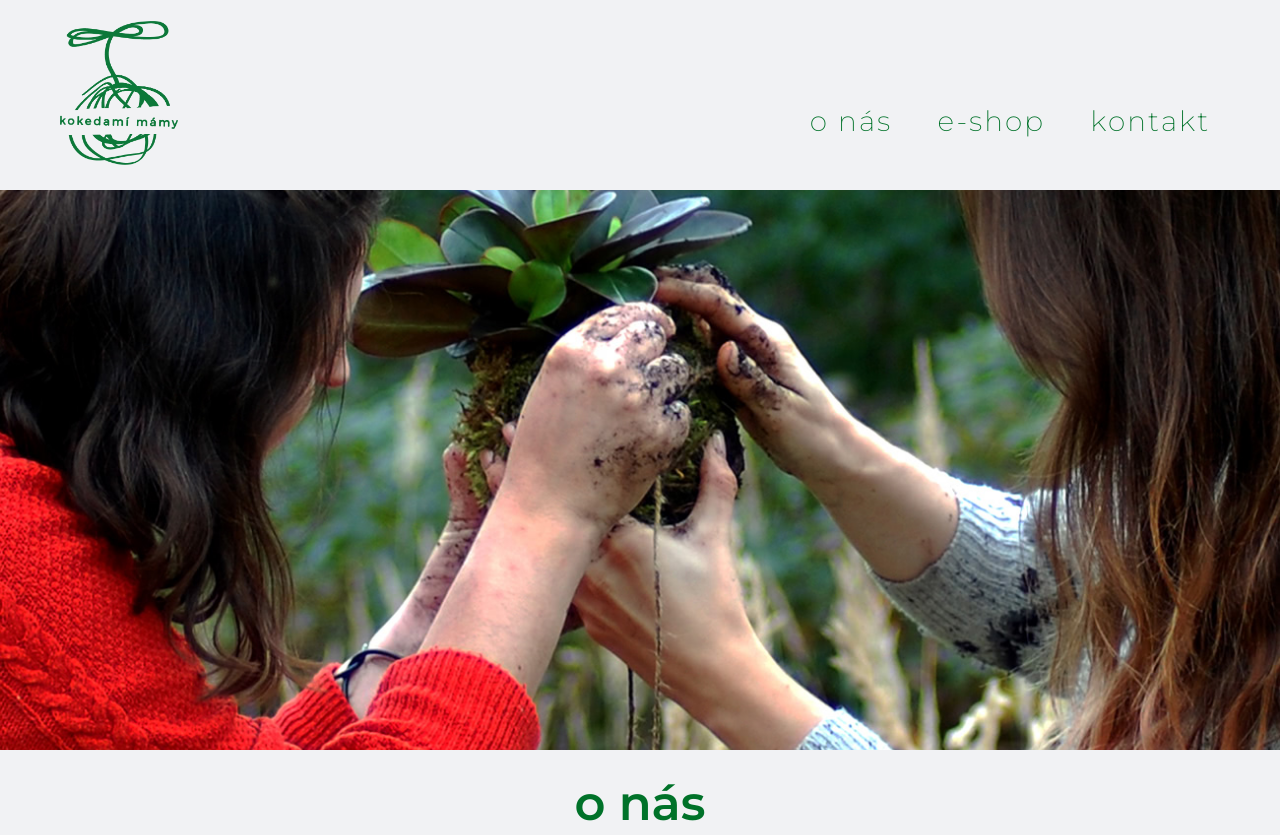
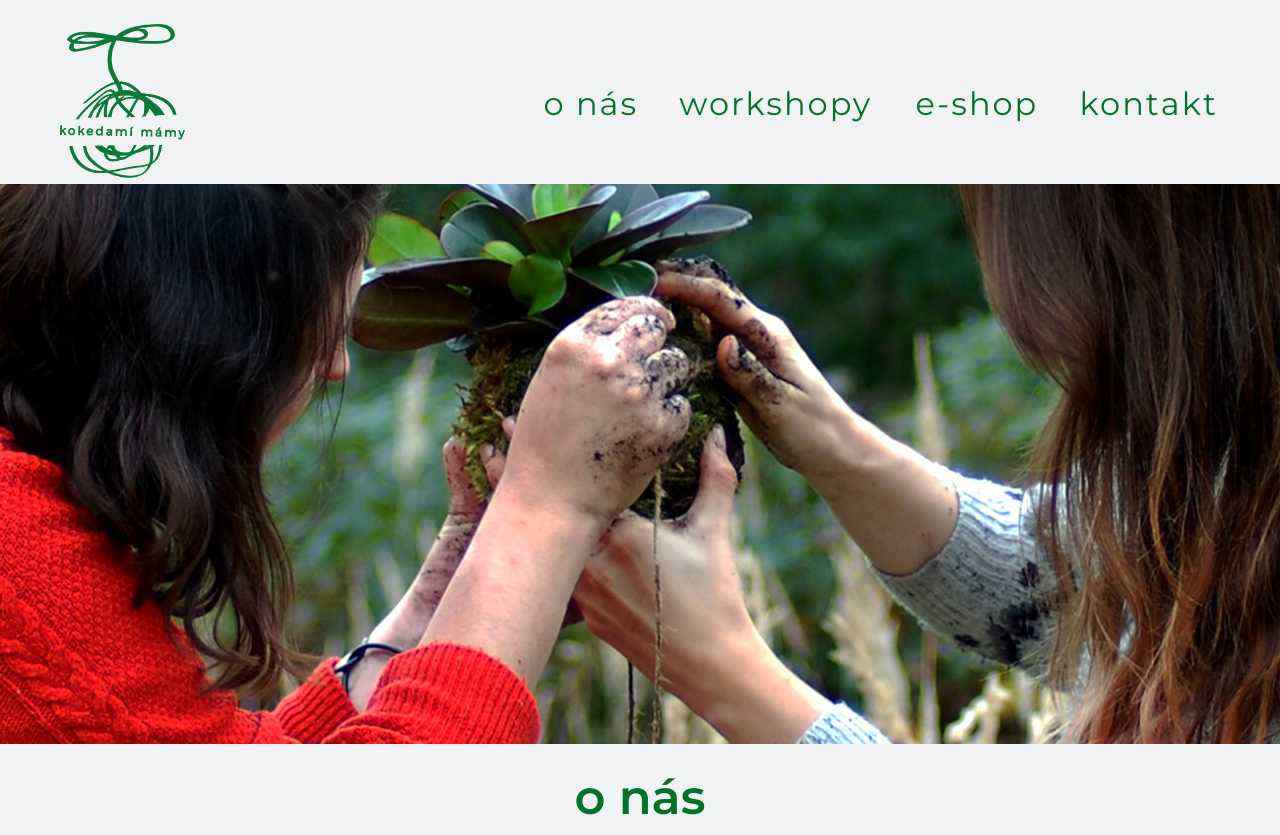
Before and after one commit to xylnx/comp-kokedami-mamy, a Gatsby site: page / in a window 1280 px wide. Shown: the top 835 px of the page. Built offline with nearby package versions, Linux system fonts and the light colour scheme; Gatsby itself is replaced by a stand-in of ours.

Commit message:
Show workshop item in nav

```diff
--- a/src/assets/scss/nav.scss
+++ b/src/assets/scss/nav.scss
@@ -23,6 +23,13 @@
 
 
 .nav {
+
+  &::after {
+    content: '';
+    display: table;
+    clear: both;
+  }
+
   padding-top: 2vh;
 
   &__checkbox {
@@ -37,15 +44,13 @@
   }
 
   &__logo {
-    position: absolute;
-    top: -.87rem;
-    height: 90%;
+    height: 96%;
     transition: all .4s ease-in-out;
   }
 
   &__list {
     float: right;
-    margin-top: 8rem;
+    margin-top: 6rem;
     padding-right: 6rem;
   }
 
@@ -62,47 +67,49 @@
 
   &__link,
   &__link:link,
-  &__link:active,
-  [href^="mailto:"] {
-    font-size: 2.8rem;
+  &__link:active {
+    font-size: 3.2rem;
     letter-spacing: 2px;
     display: inline-block;
     text-decoration: none;
     color: vars.$color-text-primary;
-    font-weight: 200;
-    transition: all .1s ease-in-out;
+    font-weight: 400;
+    transform: translateY(0);
+    transition: transform .4s ease-in-out;
+
     &:not(:last-child) {
       padding-right: 4rem;
     }
 
     &:hover {
       transform: translateY(-.3rem);
-      font-weight: 600;
+      font-weight: 500;
+      transition: transform .2s ease-in-out;
+      transition-delay: .2s;
     }
 
     &::after {
-      font-weight: bold;
+      font-weight: 500;
       visibility: hidden;
 
     }
 
     // Content in hidden after els
+    // Prevents layout shifts on hover
+    // => font-weight is changed on hover
     &:nth-child(1)::after {
       content: 'o nás';
     }
 
-
-    /*
     &:nth-child(2)::after {
       content: 'workshopy';
     }
-    */
 
-    &:nth-child(2)::after {
+    &:nth-child(3)::after {
       content: 'e-shop';
     }
 
-    &:nth-child(3)::after {
+    &:nth-child(4)::after {
       content: 'kontakt';
     }
   }
@@ -143,7 +150,7 @@
     }
 
     &__list &__link {
-      font-size: 3.2rem;
+      font-size: 2.4rem;
       letter-spacing: 1px;
     }
   }
--- a/src/components/Nav.js
+++ b/src/components/Nav.js
@@ -29,11 +29,9 @@ const Nav = () => {
         <Link className="nav__link" to="/#about" onClick={handleClick}>
           o nás
         </Link>
-        {/*
         <Link className="nav__link" to="/workshops">
           workshopy
         </Link>
-        */}
         <a
           className="nav__link"
           href="https://eshop.kokedamimamy.cz/"
```
